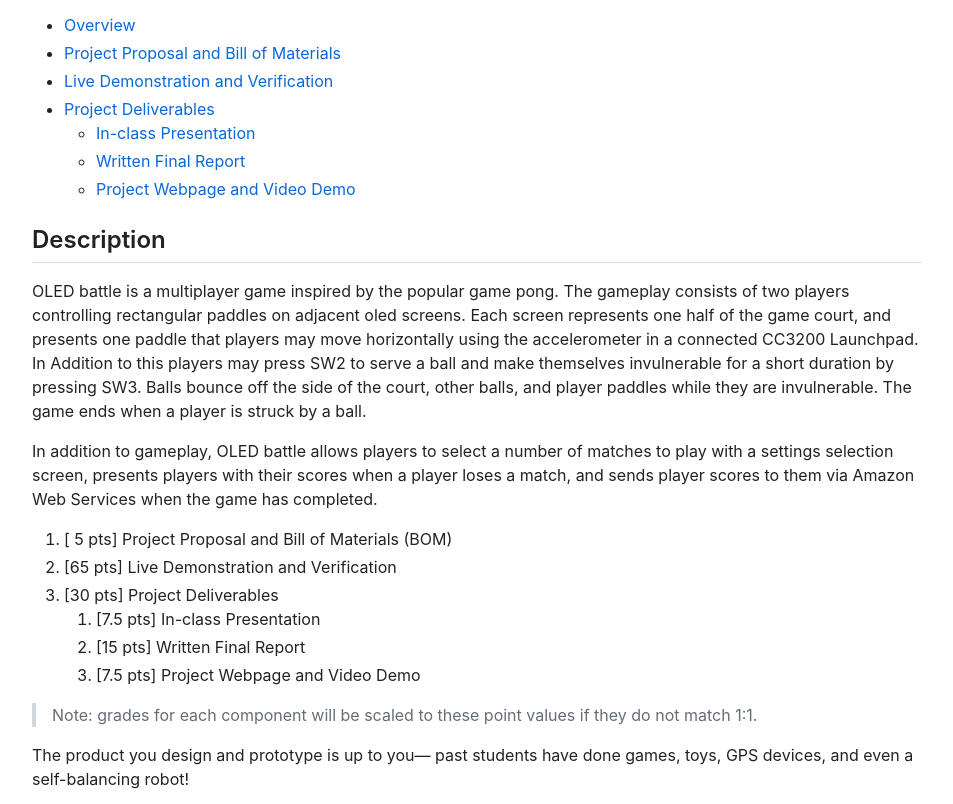
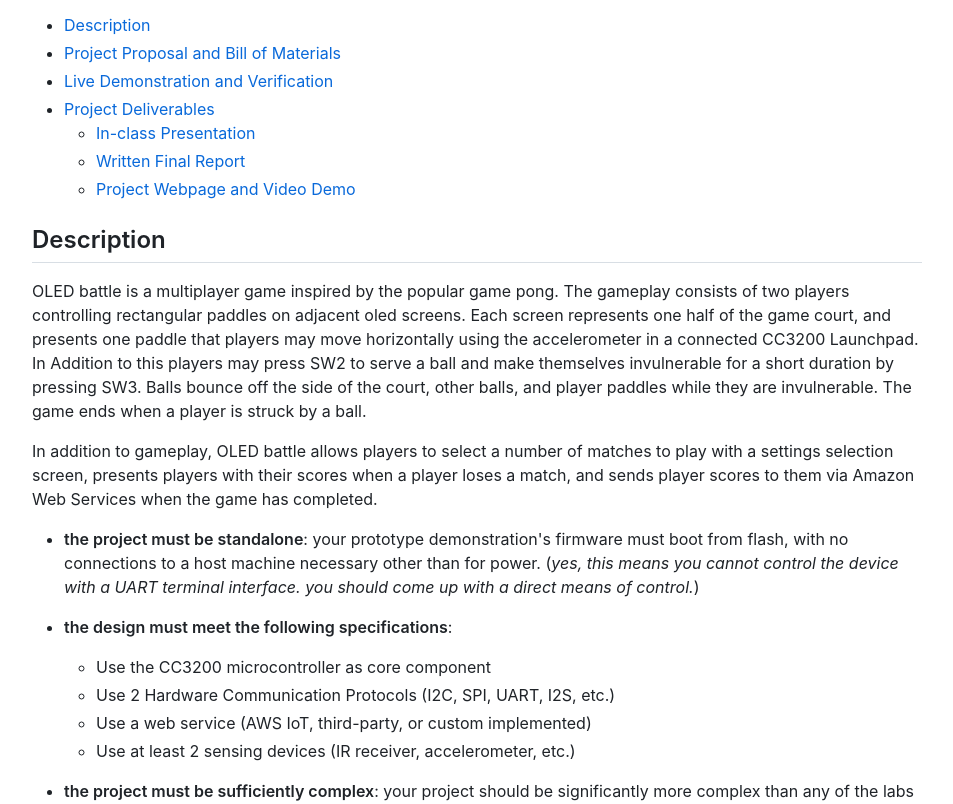
Before and after one commit to Wsfitzgerald0/EEC-172-Final-Project, a plain HTML site: page index.html in a window 1280 px wide. Shown: the part 131-935 px from the top of the page, without its empty margins (163-1116 px from the left). Drawn offline with Linux system fonts and the light colour scheme.

Commit message:
Update index.html
possible error

```diff
--- a/index.html
+++ b/index.html
@@ -1132,7 +1132,7 @@
 </header>
 <nav id="TOC" role="doc-toc">
 <ul>
-<li><a href="#overview" id="toc-overview">Overview</a></li>
+<li><a href="#overview" id="toc-overview">Description</a></li>
 <li><a href="#project-proposal-and-bill-of-materials" id="toc-project-proposal-and-bill-of-materials">Project Proposal and
 Bill of Materials</a></li>
 <li><a href="#live-demonstration-and-verification" id="toc-live-demonstration-and-verification">Live Demonstration and
@@ -1161,34 +1161,15 @@ Demo</a></li>
   of matches to play with a settings selection screen, presents
   players with their scores when a player loses a match, and sends
   player scores to them via Amazon Web Services when the game has completed.</p>
-<ol type="1">
-<li>[ 5 pts] Project Proposal and Bill of Materials (BOM)
-<!-- graded on meeting design spec and rubric --></li>
-<li>[65 pts] Live Demonstration and Verification
-<!-- graded on functionality, final complexity, and aesthetics --></li>
-<li>[30 pts] Project Deliverables
-<ol type="1">
-<li>[7.5 pts] In-class Presentation</li>
-<li>[15 pts] Written Final Report</li>
-<li>[7.5 pts] Project Webpage and Video Demo</li>
-</ol></li>
-</ol>
-<blockquote>
-<p>Note: grades for each component will be scaled to these point values
-if they do not match 1:1.</p>
-</blockquote>
-<p>The product you design and prototype is up to you— past students have
-done games, toys, GPS devices, and even a self-balancing robot!</p>
-<p><strong>However, there are some specific requirements that your
-project must meet:</strong></p>
+
+
+
 <ul>
 <li><p><strong>the project must be standalone</strong>: your prototype
 demonstration's firmware must boot from flash, with no connections to a
 host machine necessary other than for power. (<em>yes, this means you
 cannot control the device with a UART terminal interface. you should
 come up with a direct means of control.</em>)</p></li>
-<li><p><strong>the prototype must be interactive</strong>: your project
-must incorporate a significant element of human interactivity.</p></li>
 <li><p><strong>the design must meet the following
 specifications</strong>:</p>
 <ul>
```
